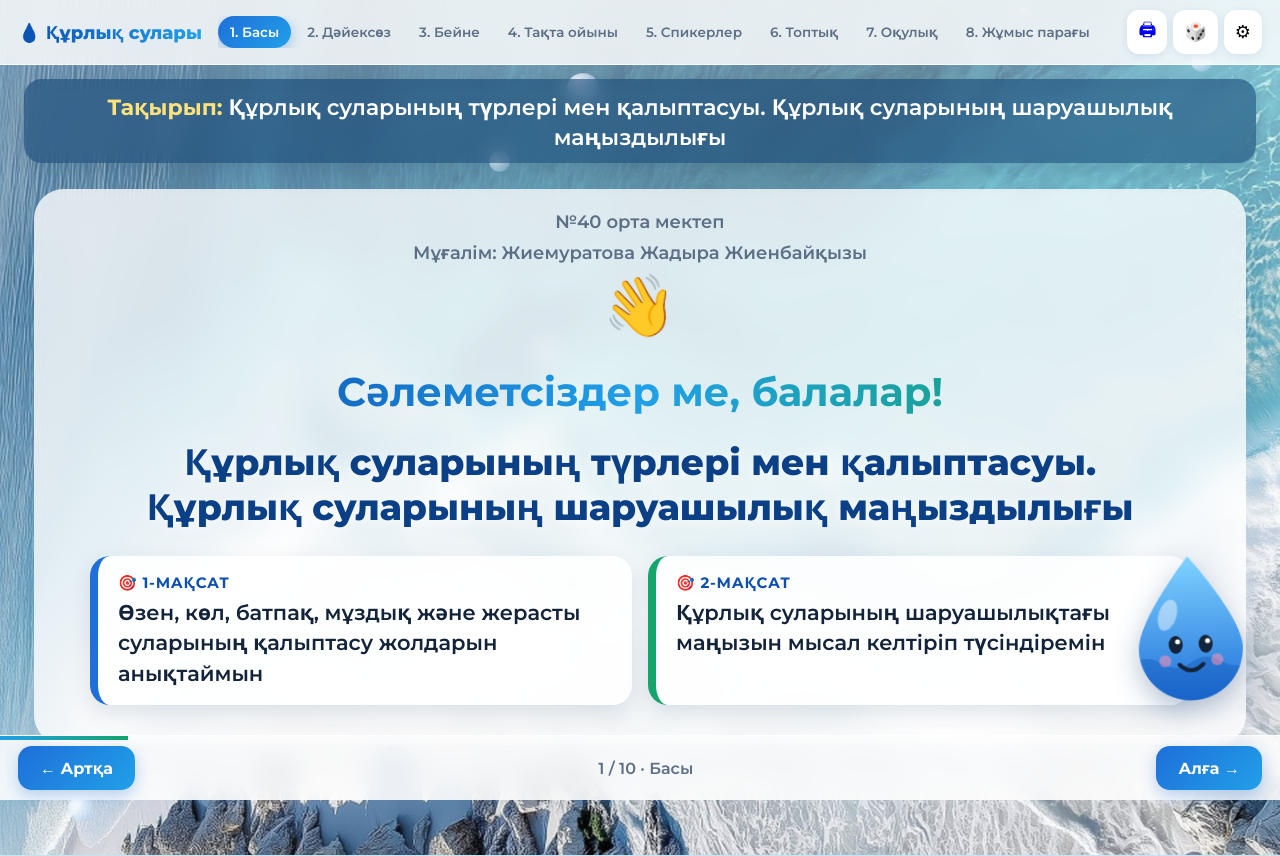
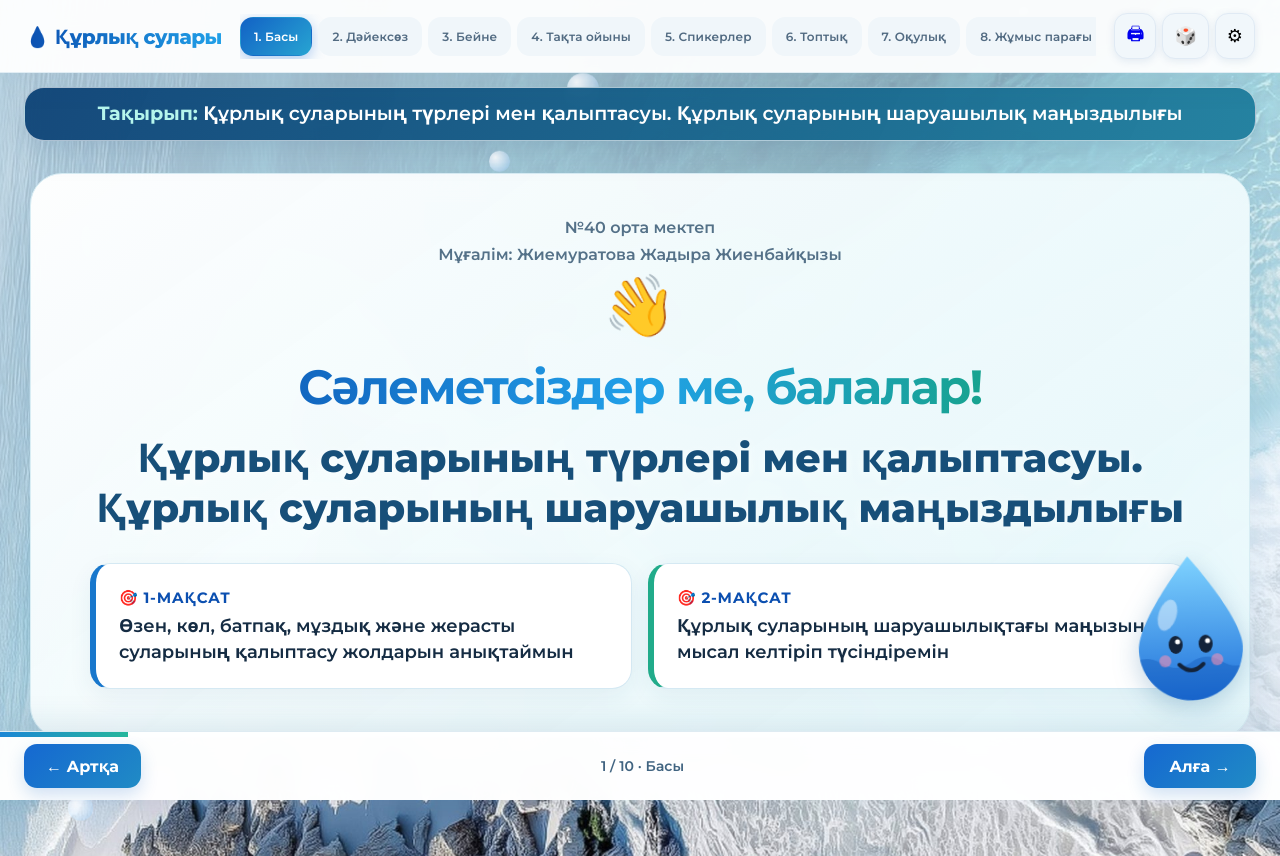
Before and after one commit to makpalkubantova-arch/zhadyra-ashyksabak, a plain HTML site: page index.html in a window 1280 px wide. Drawn offline with Linux system fonts and the light colour scheme.

Commit message:
Enable new design for all ten lesson stages

```diff
--- a/index.html
+++ b/index.html
@@ -7,6 +7,7 @@
 <link rel="preconnect" href="https://fonts.googleapis.com">
 <link href="https://fonts.googleapis.com/css2?family=Montserrat:wght@500;600;700;800&display=swap" rel="stylesheet">
 <link rel="stylesheet" href="style.css">
+<link rel="stylesheet" href="design-refresh.css">
 </head>
 <body>
 <div class="bubbles" id="bubbles"></div>
```
